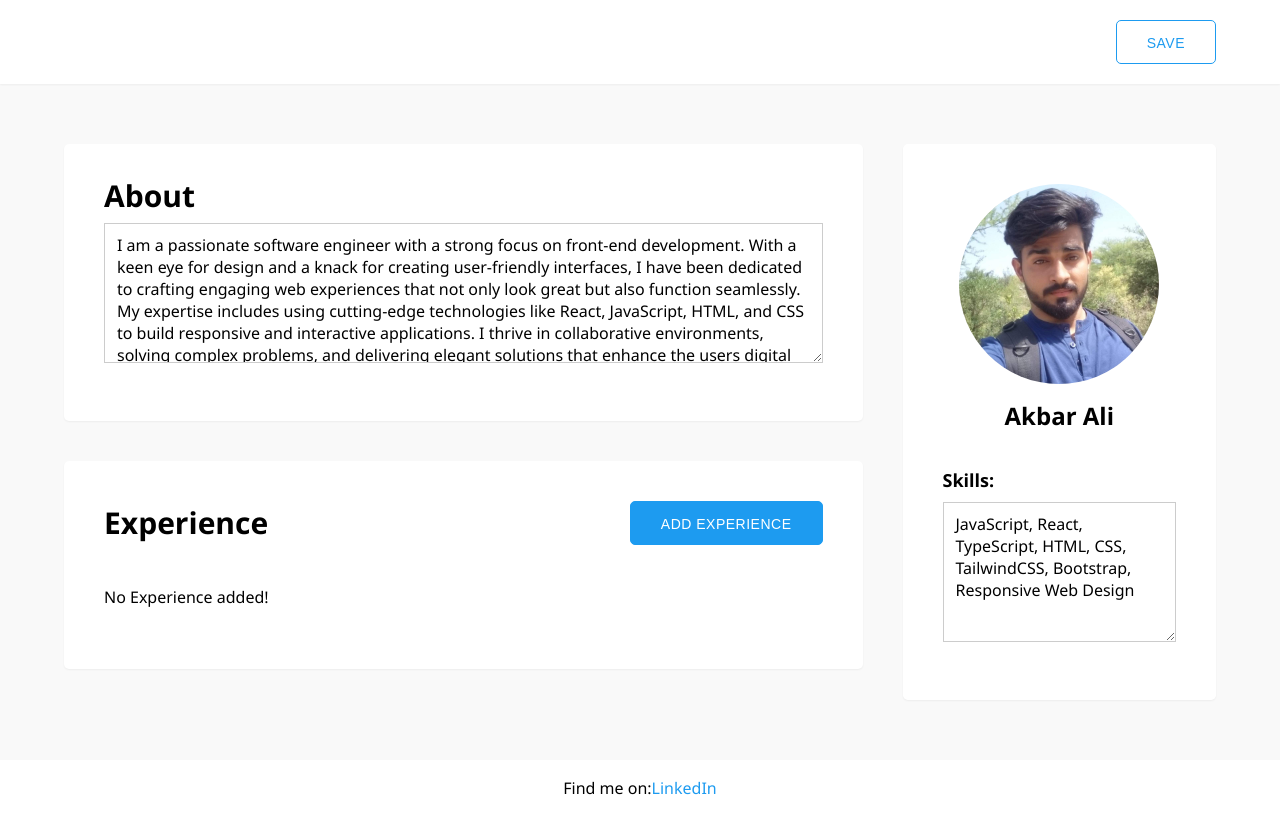
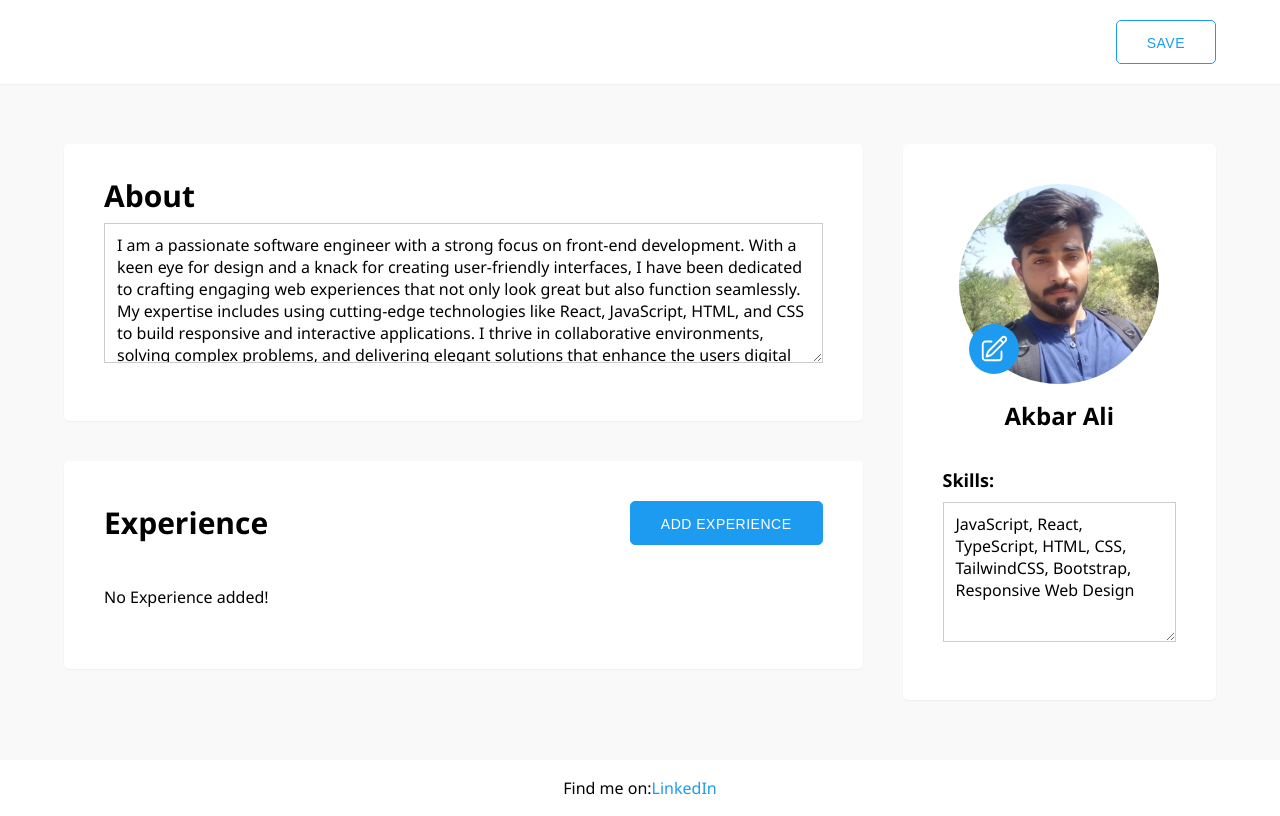
Before and after one commit to akbar-ashraf/react-training, a React (Vite) app: page / in a window 1280 px wide. Both pictures are taken after a click on the button "EDIT". Built offline with nearby package versions, Linux system fonts and the light colour scheme.

Commit message:
task finalized

```diff
--- a/src/components/avatar/index.jsx
+++ b/src/components/avatar/index.jsx
@@ -1,6 +1,9 @@
-export const ProfileAvatar = ({ pictureURL, size }) => {
+export const ProfileAvatar = ({ isEditMode, pictureURL, size }) => {
   return (
-    <div className="profileAvatar">
+    <div
+      className="profileAvatar"
+      style={{ width: `${size}px`, height: `${size}px` }}
+    >
       <img
         className=""
         src={pictureURL}
@@ -8,6 +11,28 @@ export const ProfileAvatar = ({ pictureURL, size }) => {
         width={size}
         height={size}
       />
+      {isEditMode && (
+        <>
+          <div className="profileAvatarEdit">
+            <span>
+              <svg
+                xmlns="http://www.w3.org/2000/svg"
+                fill="none"
+                viewBox="0 0 24 24"
+                strokeWidth={1.5}
+                stroke="currentColor"
+              >
+                <path
+                  strokeLinecap="round"
+                  strokeLinejoin="round"
+                  d="M16.862 4.487l1.687-1.688a1.875 1.875 0 112.652 2.652L10.582 16.07a4.5 4.5 0 01-1.897 1.13L6 18l.8-2.685a4.5 4.5 0 011.13-1.897l8.932-8.931zm0 0L19.5 7.125M18 14v4.75A2.25 2.25 0 0115.75 21H5.25A2.25 2.25 0 013 18.75V8.25A2.25 2.25 0 015.25 6H10"
+                />
+              </svg>
+            </span>
+            <input type="file"></input>
+          </div>
+        </>
+      )}
     </div>
   );
 };
--- a/src/components/experience/index.jsx
+++ b/src/components/experience/index.jsx
@@ -15,7 +15,7 @@ export const ExperienceSection = ({ isEditMode }) => {
 
   const [selectedExperience, setSelectedExperience] = useState(null);
 
-  const showFormHandler = () => {
+  const handlerShowForm = () => {
     setShowForm(true);
   };
 
@@ -64,7 +64,7 @@ export const ExperienceSection = ({ isEditMode }) => {
         <h2>Experience</h2>
         {isEditMode && (
           <div>
-            <button type="button" className="btn" onClick={showFormHandler}>
+            <button type="button" className="btn" onClick={handlerShowForm}>
               Add Experience
             </button>
           </div>
@@ -137,7 +137,7 @@ export const ExperienceSection = ({ isEditMode }) => {
                     </p>
                   )}
                   {item.startDate && <>Start Date: {item.startDate}</>}
-                  {item.endDate && <>End Date: {item.endDate}</>}
+                  {item.endDate && <> - End Date: {item.endDate}</>}
                   {item.description && <p>{item.description}</p>}
 
                   {isEditMode && (
--- a/src/index.css
+++ b/src/index.css
@@ -110,14 +110,6 @@ h4 {
 
 .portfolioContentRight h4 {
   margin-bottom: 10px;
-}
-
-.portfolioContentRight img {
-  object-fit: cover;
-  object-position: top;
-  border-radius: 100%;
-  display: block;
-  margin: 0 auto 20px;
 }
 
 .portfolioContentRight h3 {
@@ -303,6 +295,56 @@ form button {
   margin-bottom: 40px;
 }
 
+.profileAvatar {
+  position: relative;
+  margin: 0 auto 20px;
+}
+
+.profileAvatar img {
+  object-fit: cover;
+  object-position: top;
+  border-radius: 100%;
+  display: block;
+}
+.profileAvatar .profileAvatarEdit {
+  position: absolute;
+  right: 0;
+  top: 0;
+  width: 100%;
+  height: 100%;
+  display: flex;
+  align-items: end;
+  justify-content: start;
+}
+
+.profileAvatarEdit span {
+  width: 50px;
+  height: 50px;
+  display: block;
+  background-color: #1d9bf0;
+  border-radius: 50%;
+  padding: 10px;
+  margin-left: 10px;
+  margin-bottom: 10px;
+}
+.profileAvatarEdit span svg {
+  width: 100%;
+  height: 100%;
+}
+
+.profileAvatarEdit span svg path {
+  stroke: #fff;
+}
+
+.profileAvatarEdit input[type="file"] {
+  position: absolute;
+  left: 0;
+  top: 0;
+  width: 100%;
+  height: 100%;
+  opacity: 0;
+}
+
 #loader {
   width: 100%;
   height: 100%;
```
